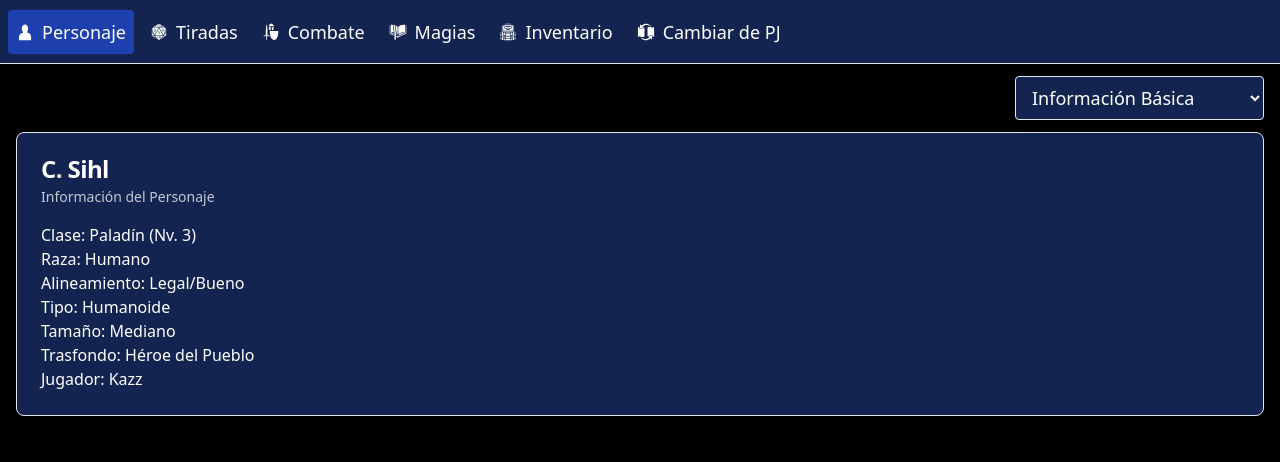
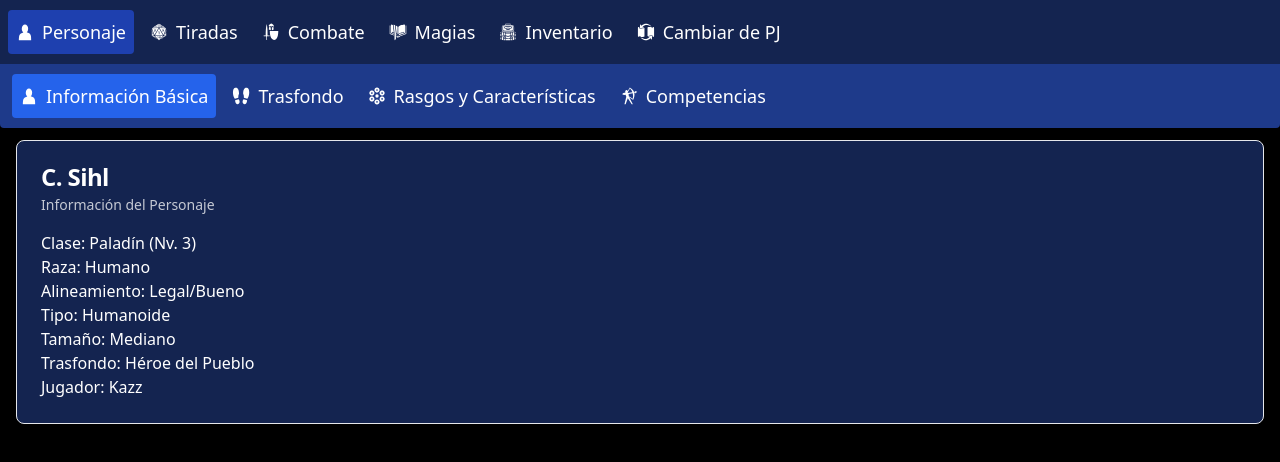
Before and after one commit to KazzK94/Character-Sheet-DnD, a React (Vite) app: page / in a window 1280 px wide. Shown: the top 462 px of the page. Built offline with nearby package versions, Linux system fonts and the light colour scheme.

Commit message:
added submenu

```diff
--- a/src/App.tsx
+++ b/src/App.tsx
@@ -3,7 +3,6 @@
 import { useState } from 'react'
 
 // Components
-import { Container } from './components/Container'
 import { Navbar } from './components/Navbar'
 
 // Types
@@ -28,13 +27,11 @@ export default function App() {
 	const CurrentPageComponent = Pages[page as PageKey]
 
 	return (
-		<div className='h-full bg-black text-white flex flex-col-reverse md:flex-col'>
+		<div className='h-screen bg-black flex flex-col-reverse md:flex-col'>
 			<Navbar currentPage={page} onPageChange={setPage} />
 			{/** HEADER HERE (with current page name) */}
 			<main className='flex-1 overflow-y-auto scrollbar-thumb-green-700'>
-				<Container>
-					<CurrentPageComponent />
-				</Container>
+				<CurrentPageComponent />
 			</main>
 		</div>
 	)
--- a/src/components/Navbar.tsx
+++ b/src/components/Navbar.tsx
@@ -45,7 +45,7 @@ interface NavbarProps {
 
 export function Navbar({ currentPage, onPageChange, className = '' }: NavbarProps) {
 	return (
-		<nav className={`bg-primary text-white border-t md:border-t-0 md:border-b h-16 px-2 flex items-center ${className}`}>
+		<nav className={`bg-primary text-white h-16 px-2 flex items-center ${className}`}>
 			{/* Links: */}
 			<Container>
 				<ul className="flex gap-1 md:gap-2 justify-around md:justify-normal text-3xl md:text-lg">
@@ -68,13 +68,13 @@ export function Navbar({ currentPage, onPageChange, className = '' }: NavbarProp
 
 
 interface NavbarLinkProps {
-	toPage: string
+	toPage?: string
 	className?: string
 	onClick: () => void
 	children: React.ReactNode
 }
 
-function NavbarLink({ className = '', onClick, toPage, children }: NavbarLinkProps) {
+export function NavbarLink({ className = '', onClick, toPage, children }: NavbarLinkProps) {
 
 	const handleClick = () => {
 		// TODO: Replace onClick call, use useContext and toPage
--- a/src/components/ui/Card.tsx
+++ b/src/components/ui/Card.tsx
@@ -6,7 +6,7 @@ interface GenericComponentProps {
 
 export function Card({ children, className = '' }: GenericComponentProps) {
 	return (
-		<div className={`rounded-lg border shadow-sm bg-primary ${className}`}>
+		<div className={`rounded-lg border shadow-sm bg-primary text-white ${className}`}>
 			{children}
 		</div>
 	)
--- a/src/pages/CharacterInfoPage.tsx
+++ b/src/pages/CharacterInfoPage.tsx
@@ -1,35 +1,72 @@
+
+import { GiCharacter, GiBootPrints, GiChaingun, GiBowman } from 'react-icons/gi'
 
 import { useState } from 'react'
 import { Card, CardHeader, CardTitle, CardSubtitle, CardContent } from '../components/ui/Card'
+import { NavbarLink } from '../components/Navbar'
+import { Container } from '../components/Container'
+
+const links = [
+	{
+		"title": "Información Básica",
+		"toSection": "BASIC_INFO",
+		"icon": <GiCharacter />
+	},
+	{
+		"title": "Trasfondo",
+		"toSection": "BACKGROUND",
+		"icon": <GiBootPrints />
+	},
+	{
+		"title": "Rasgos y Características",
+		"toSection": "TRAITS",
+		"icon": <GiChaingun />
+	},
+	{
+		"title": "Competencias",
+		"toSection": "PROFICIENCIES",
+		"icon": <GiBowman />
+	},
+]
 
 export default function CharacterInfoPage() {
 
-	const [section, setSection] = useState('basicInfo')
+	const [section, setSection] = useState('BASIC_INFO')
 
 	const character = {
 		name: 'C. Sihl'
 	}
 
-	const onSelectChange = (event: React.ChangeEvent<HTMLSelectElement>) => {
-		setSection(event.target.value)
+	const onSecondarySectionChange = (secondarySection: string) => {
+		setSection(secondarySection)
 	}
 
 	return (
-		<div className='mt-3'>
-
-			<div className='flex justify-end mr-4 mb-3'>
-				<select name="section" id="section" onChange={onSelectChange}
-					className='text-lg bg-primary border border-gray-200 px-3 py-2 rounded shadow-lg'
+		<div className='h-full flex flex-col-reverse md:flex-col'>
+			{/* Submenu: */}
+			<div className='h-16 bg-blue-900 text-white px-3 rounded-t md:rounded-t-none md:rounded-b flex items-center sticky bottom-0 md:top-0 md:bottom-auto  flex-shrink-0'>
+				<Container>
+					<ul className="flex gap-1 md:gap-2 justify-around md:justify-normal text-3xl md:text-lg">
+						{
+							links.map((link, index) => {
+								return (<li key={index} className=''>
+									{ /* TODO: Remove onClick, make it handle it using toPage and the info of the page on the context (useContext) */}
+									<NavbarLink
+										onClick={() => onSecondarySectionChange(link.toSection)}
+										className={`flex items-center gap-2 ${section === link.toSection ? 'bg-blue-600' : 'hover:bg-blue-700'}`}
 									>
-					<option value="basicInfo">Información Básica</option>
-					<option value="background">Trasfondo</option>
-					<option value="traits">Rasgos y Características</option>
-					<option value="proficiencies">Competencias</option>
-				</select>
+										<span>{link.icon}</span>
+										<span className='hidden md:block'>{link.title}</span>
+									</NavbarLink>
+								</li>)
+							})
+						}
+					</ul>
+				</Container>
 			</div>
-
+			<Container className='py-3 flex-grow overflow-y-scroll'>
 				{
-				section === 'basicInfo' && (
+					section === 'BASIC_INFO' && (
 						<Card className='mx-4'>
 							<CardHeader>
 								<CardTitle>{character.name}</CardTitle>
@@ -49,7 +86,7 @@ export default function CharacterInfoPage() {
 				}
 
 				{
-				section === 'background' && (
+					section === 'BACKGROUND' && (
 						<Card className='mx-4'>
 							<CardHeader>
 								<CardTitle>{character.name}</CardTitle>
@@ -96,7 +133,7 @@ export default function CharacterInfoPage() {
 				}
 
 				{
-				section === 'traits' && (
+					section === 'TRAITS' && (
 						<Card className='mx-4'>
 							<CardHeader>
 								<CardTitle>{character.name}</CardTitle>
@@ -130,7 +167,7 @@ export default function CharacterInfoPage() {
 				}
 
 				{
-				section === 'proficiencies' && (
+					section === 'PROFICIENCIES' && (
 						<Card className='mx-4'>
 							<CardHeader>
 								<CardTitle>{character.name}</CardTitle>
@@ -142,7 +179,7 @@ export default function CharacterInfoPage() {
 						</Card>
 					)
 				}
-
+			</Container>
 		</div>
 	)
 }
```
Lines whose indentation alone changed are shown as unchanged.
